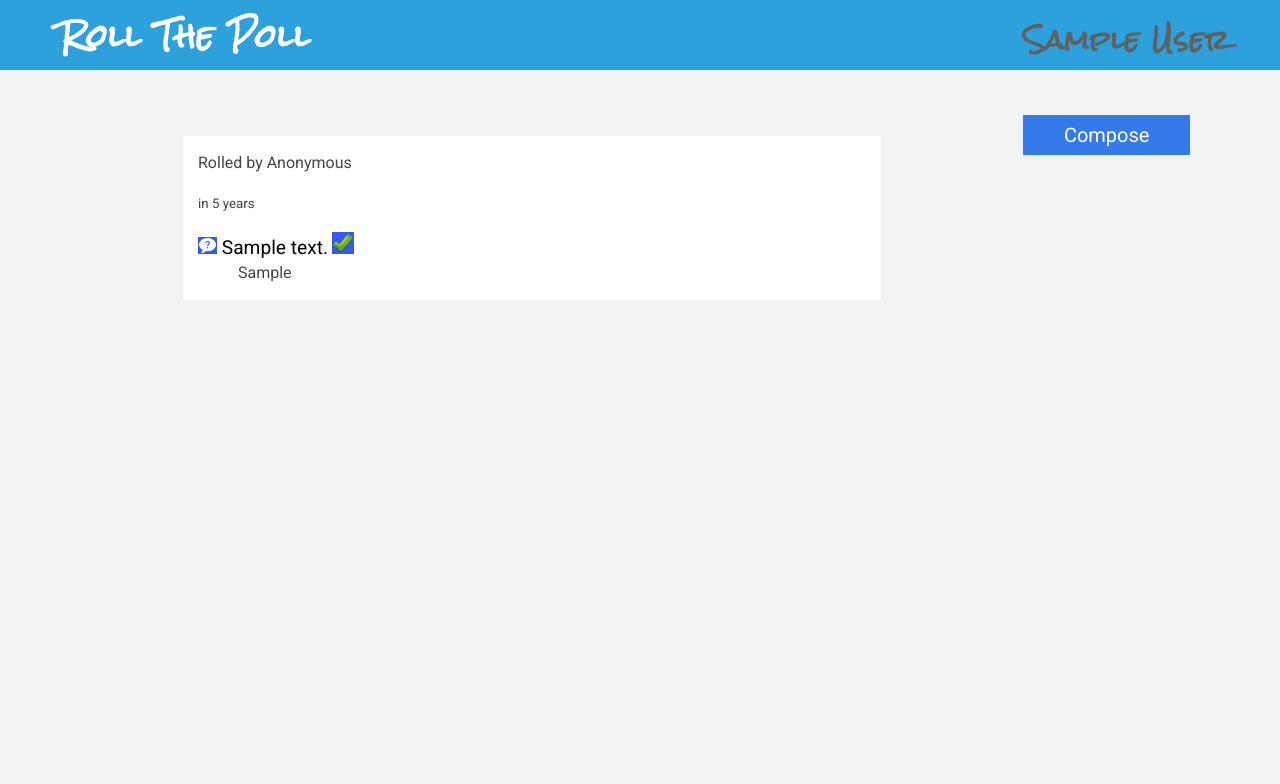
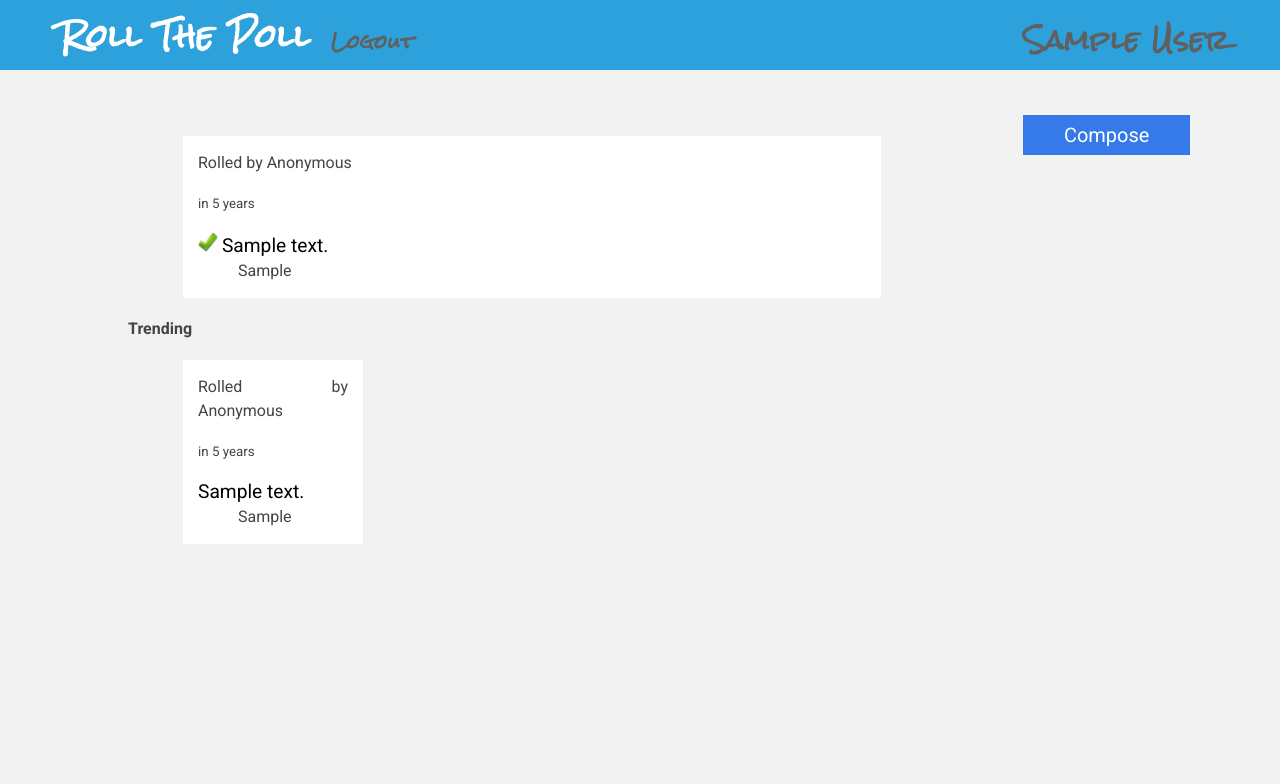
Before and after one commit to utkbansal/roll-the-poll, a Flask app: page / in a window 1280 px wide. Shown: the top 784 px of the page. Run offline with Flask 2, Linux system fonts and the light colour scheme; a user stored in the database is signed in; tables that the repository leaves empty hold one stand-in row (values such as "Sample post"); parts of the project's set-up code (start-up, migrations or seed data) failed here and were passed over; some libraries are stand-ins or nearby versions.

Commit message:
Implemented trending without styling * trending polls coming on home page

```diff
--- a/app/static/css/base.css
+++ b/app/static/css/base.css
@@ -143,7 +143,7 @@ span .user{
     color: #375ae8;
 }
 
-li img{
+li img.que_img{
     background-color: #375ae8;
     padding: 1px;
 }
@@ -237,3 +237,7 @@ li img{
 .profile_question  a:hover{
     text-decoration: underline;
 }
+div#trending {
+    width: 250px; height: auto; background-color:#eeeeee
+    position: relative;
+}
--- a/app/templates/base.html
+++ b/app/templates/base.html
@@ -13,6 +13,7 @@
         <li class ="link" ><a href="/" id = "rtp">Roll The Poll</a></li>
       <!--  <li class ="link"><a href="">Home</a></l1>   -->
         <li class ="link"><a href="/profile/{{ g.user.id }}" id="name">{{ g.user.name }}</a></li>
+        <li class="link"><a href="/logout">Logout</a></li>
     </ul>
 </div>
 
@@ -39,11 +40,19 @@
          {% endblock  %}
      </div>
 
-  <!--  <div id="trending">
-        Trending
-
-
-    </div>  -->
+ <!-- <div id="trending">
+        <h4>Trending</h4>
+        <ul id="trending-list">
+        {% for poll in trending %}
+            <li>{{ poll }}</li>
+            <ol class = "choices">
+            {% for choice in poll.choices%}
+                <li>choice</li>
+            {% endfor %}
+            </ol>
+        {% endfor %}
+        </ul>
+  </div> -->
 
  <div id="compose">
 
--- a/app/templates/content.html
+++ b/app/templates/content.html
@@ -10,21 +10,40 @@
         <span>Rolled by <a href="/profile/{{ poll_tuple[0].creator.id }}" class="user">{{ poll_tuple[0].creator.name }}</a><br> <small> &nbsp;{{momentjs(poll_tuple[0].timestamp).fromNow() }} </small></span>
     {% endif %}
     <li>
-    <img src="/static/img/que.png" class="que_img"><a href="/poll/{{ poll_tuple[1] }}" class="question"> {{ poll_tuple[0] }}</a>
     {% if poll_tuple[0].id in voted_polls %}
         <img src = "/static/img/green-tick.png" class="tick" height="20" witdh="20" alt="voted" />
+    {% else%}
+        <img src="/static/img/que.png" class="que_img">
     {% endif %}
-    </li>
+    <a href="/poll/{{ poll_tuple[1] }}" class="question"> {{ poll_tuple[0] }}</a></li>
     <ol>
         {% for choice in poll_tuple[0].choices.all() %}
         <li>{{ choice }}</li>
-
         {% endfor %}
     </ol>
-
 </div>
-
 {% endfor %}
 </ul>
-
+<div id="trending">
+        <h4>Trending</h4>
+        <ul id="trending-list">
+        {% for poll in trending %}
+        <div class="block">
+        {% if poll[0].anonymous %}
+            <span>Rolled by Anonymous<br/>
+        {% else %}
+            <span>Rolled by <a href = "/profile/{{ poll[0].creator.id }}"> {{ poll[0].creator.name }}</a><br/>
+        {% endif %}
+        <p><small>{{ momentjs(poll[0].timestamp).fromNow() }}</small></p>
+            </span>
+            <li><a href="/poll/{{ poll[1] }}" class = "question">{{ poll[0] }}</a></li>
+            <ol>
+            {% for choice in poll[0].choices.all() %}
+                <li>{{ choice }}</li>
+            {% endfor %}
+            </ol>
+        </div>
+        {% endfor %}
+        </ul>
+  </div>
 {% endblock %}
--- a/app/views.py
+++ b/app/views.py
@@ -9,7 +9,7 @@ from GChartWrapper import Pie3D
 from flask.ext.admin import Admin, BaseView, expose
 from flask.ext.admin.contrib.sqla import ModelView
 from werkzeug.security import generate_password_hash, check_password_hash
-
+from datetime import datetime
 
 
 #creating the @logout_required decorator
@@ -31,39 +31,57 @@ def before_request():
 @app.route('/')
 @login_required
 def index():
+    import datetime
     if g.user is not None:
-        voted_polls = [x.poll_id for x in models.isVoted.query.filter_by(user_id=g.user.id)]
-        polls = sorted([x for x in models.Poll.query.all()], key = lambda y: y.timestamp, reverse = True)
-        poll_list = [(x, str(x.body).replace(' ', '-').replace('?', '~')) for x in polls]
-
-        return render_template('content.html', voted_polls=voted_polls, poll_list=poll_list)
+        voted_polls=[x.poll_id for x in models.isVoted.query.filter_by(user_id=g.user.id)]
+        polls=sorted([x for x in models.Poll.query.all()], key=lambda y: y.timestamp, reverse=True)
+        poll_list=[(x, str(x.body).replace(' ', '-').replace('?', '~')) for x in polls]
+        one_day=datetime.timedelta(days = 1)
+        time_back=datetime.datetime.utcnow()-one_day
+        recent_polls=[]
+        for poll in poll_list:
+            if poll[0].timestamp > time_back:
+                recent_polls.append(poll)
+        def vote_number(poll):
+            choice_votes=[x.votes for x in poll.choices]
+            votes=0
+            for vote in choice_votes:
+                votes+=vote
+            return votes
+        trending_polls=[]
+        trending_dict={vote_number(p[0]): p for p in recent_polls}
+        votes=sorted(trending_dict.keys(), reverse = True)
+        for vote in votes:
+            trending_polls.append(trending_dict[vote])
+        trending_polls=trending_polls[:3]
+        return render_template('content.html', voted_polls=voted_polls, poll_list=poll_list, trending=trending_polls)
 
 
 @app.route('/register', methods=['GET', 'POST'])
 def signup():
-    signup_form = SignupForm()
+    signup_form=SignupForm()
     if signup_form.validate_on_submit():
-        user = models.User(name = signup_form.name.data,
-                                    email = signup_form.email.data,
-                                    password_hash = signup_form.password.data
+        user=models.User(name=signup_form.name.data,
+                                    email=signup_form.email.data,
+                                    password_hash=signup_form.password.data
         )
         db.session.add(user)
         db.session.commit()
 
         flash('Sign Up Sucessful')
         return redirect(url_for('index'))
-    return render_template('register.html', title='Sign Up', form=signup_form)
+    return render_template('register.html', title = 'Sign Up', form=signup_form)
 
 
 @app.route('/login', methods=['GET', 'POST'])
 @logout_required
 def login():
-    login_form = LoginForm()
+    login_form=LoginForm()
     if login_form.validate_on_submit() :
-        user = models.User.query.filter_by(email=str(login_form.email.data)).first()
+        user=models.User.query.filter_by(email=str(login_form.email.data)).first()
         if user is not None and user.check_password(login_form.password.data):
             login_user(user, login_form.remember_me.data)
-            flash('Hi User')
+            flash('Logged in successfully!')
             return redirect(url_for('index'))
 
         flash('Invalid credentials')
@@ -83,9 +101,9 @@ def logout():
 @login_required
 def profile(id):
     if models.User.query.get(id) is not None:
-        user = models.User.query.get(id)
-        is_anonymous = not(user.id == g.user.id)
-        return render_template('profile.html', user= user, is_anonymous = is_anonymous )
+        user=models.User.query.get(id)
+        is_anonymous=not(user.id==g.user.id)
+        return render_template('profile.html', user=user, is_anonymous=is_anonymous )
     else:
         return render_template('profile.html', user=None)
 
@@ -93,9 +111,9 @@ def profile(id):
 @app.route('/add-poll', methods=['GET', 'POST'])
 @login_required
 def add_poll():
-    poll_form = PollForm()
+    poll_form=PollForm()
     if poll_form.validate_on_submit():
-        poll = models.Poll(
+        poll=models.Poll(
             body=poll_form.poll.data,
             user_id=g.user.id,
             cat_id=poll_form.poll_category.data,
@@ -140,65 +158,65 @@ def add_poll():
 @app.route('/poll/<poll>', methods=['GET', 'POST'])
 @login_required
 def poll(poll):
-    poll1 = poll.replace('-', ' ')
-    poll1 = poll1.replace('~', '?')
-    vote_form = VoteForm()
-    voted = False
-    var = models.isVoted.query.filter_by(user_id = g.user.id)
-    vote_list = [x for x in var]
+    poll1=poll.replace('-', ' ')
+    poll1=poll1.replace('~', '?')
+    vote_form=VoteForm()
+    voted=False
+    var=models.isVoted.query.filter_by(user_id=g.user.id)
+    vote_list=[x for x in var]
     if vote_list:
         for vote in vote_list:
-            if vote.poll_id == models.Poll.query.filter_by(body = poll1).first().id:
-                voted = True
+            if vote.poll_id==models.Poll.query.filter_by(body=poll1).first().id:
+                voted=True
     #vote form ki choice field me choices add (to make a dynamic list for selection)
-    vote_form.choice.choices = [(str(x.choice_id), str(x.value)) for x in models.Poll.query.filter_by(body = poll1).first().choices.all()]
+    vote_form.choice.choices=[(str(x.choice_id), str(x.value)) for x in models.Poll.query.filter_by(body=poll1).first().choices.all()]
 
     #adding pie chart
-    c = [x for x in models.Poll.query.filter_by(body = poll1).first().choices]
-    choice_vote = [['choice', 'votes']]
+    c=[x for x in models.Poll.query.filter_by(body=poll1).first().choices]
+    choice_vote=[['choice', 'votes']]
     for choice in c:
         choice_vote.append([str(choice), int(choice.votes)])
 
     if vote_form.validate_on_submit():
         # add a vote to the choice
         models.Choice.query.get(vote_form.choice.data).vote()
-        voted = models.isVoted(
+        voted=models.isVoted(
             user_id=g.user.id,
-            poll_id=int(models.Poll.query.filter_by(body = poll1).first().id),
-            option_id = vote_form.choice.data
+            poll_id=int(models.Poll.query.filter_by(body=poll1).first().id),
+            option_id=vote_form.choice.data
         )
 
         #update the isVoted table
         db.session.add(voted)
 
         if vote_form.comment.data is not None and vote_form.comment.data != '':
-            comment = models.Comment(
-                choice_id = vote_form.choice.data,
+            comment=models.Comment(
+                choice_id=vote_form.choice.data,
                 user_id=g.user.id,
                 body=vote_form.comment.data,
-                anonymous= vote_form.anonymous.data
+                anonymous=vote_form.anonymous.data
             )
             db.session.add(comment)
         db.session.commit()
         flash('Voted Successfully')
         return redirect(url_for('poll',poll=poll))
-    return render_template('vote.html',poll=models.Poll.query.filter_by(body=poll1).first(), form = vote_form, voted=voted, choice_vote=choice_vote)
+    return render_template('vote.html',poll=models.Poll.query.filter_by(body=poll1).first(), form=vote_form, voted=voted, choice_vote=choice_vote)
 
 
 #implementing view of the polls in which user has participated
 @app.route('/participated')
 @login_required
 def polls_participated():
-    user = models.User.query.get(g.user.id)
-    polls = [models.Poll.query.get(x) for x in models.isVoted.query.filter_by(user_id = g.user.id)]
-    return render_template('participated.html', user = user, polls = polls)
+    user=models.User.query.get(g.user.id)
+    polls=[models.Poll.query.get(x) for x in models.isVoted.query.filter_by(user_id=g.user.id)]
+    return render_template('participated.html', user=user, polls=polls)
 
 class MyView(BaseView):
     @expose('/')
     def index(self):
         return self.render('admin_index.html')
 
-admin = Admin(app)
+admin=Admin(app)
 
 admin.add_view(ModelView(models.User, db.session))
 admin.add_view(ModelView(models.Poll, db.session))
```
